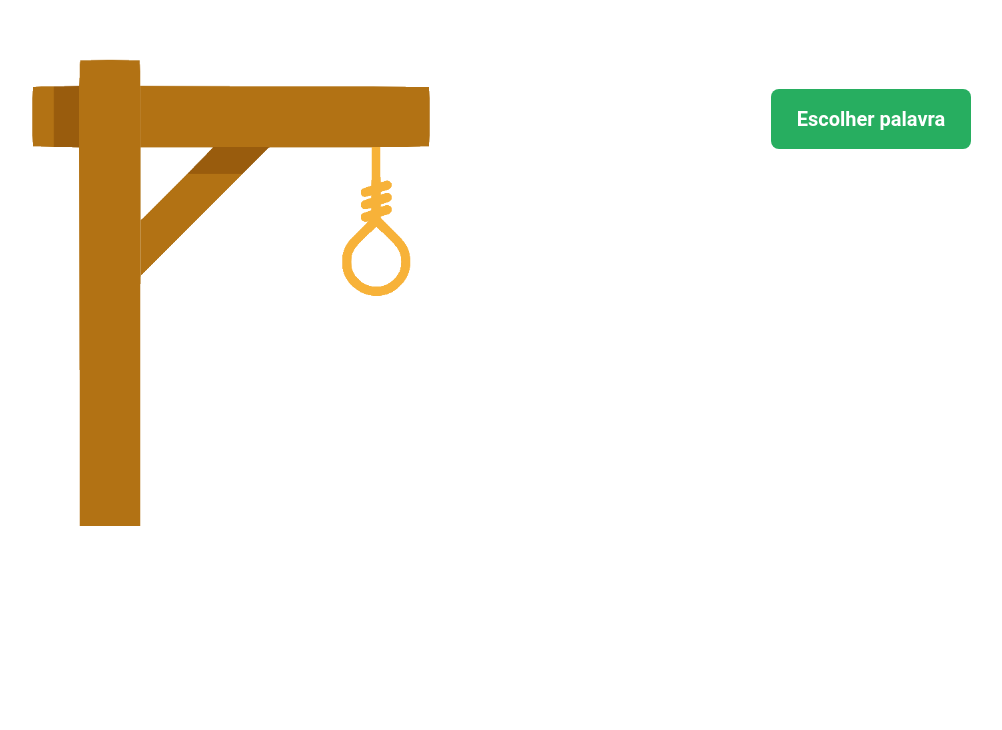
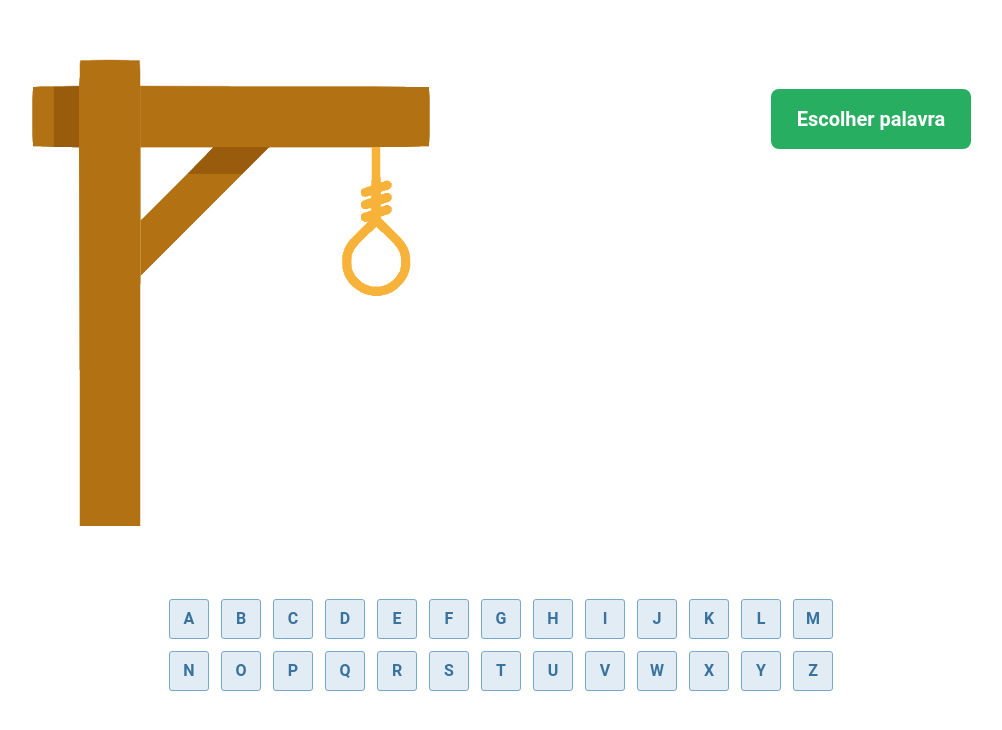
Before and after one commit to madukm/projeto8-jogoforca, a React app: page / in a window 1280 px wide. Shown: the whole page, without its empty margins (139-1141 px from the left). Built offline with nearby package versions, Linux system fonts and the light colour scheme.

Commit message:
Feat: alphabet layout

```diff
--- a/public/style.css
+++ b/public/style.css
@@ -1,3 +1,9 @@
+.game {
+    display: flex;
+    flex-direction: column;
+    gap: 70px;
+}
+
 .game .container {
     display: flex;
     justify-content: space-around;
@@ -25,3 +31,34 @@
 
     color: #FFFFFF;
 }
+
+.center {
+    display: flex;
+    justify-content: center;
+}
+
+
+.letters {
+    width: 700px;
+    display: flex;
+    justify-content: center;
+    gap: 12px;
+    flex-wrap: wrap;
+}
+
+.letter button {
+    width: 40px;
+    height: 40px;
+
+    font-family: 'Roboto';
+    font-style: normal;
+    font-weight: 700;
+    font-size: 16px;
+    line-height: 19px;
+    text-align: center;
+    color:  #39739D;
+    background: #E1ECF4;
+    border: 1px solid #7AA7C7;
+    border-radius: 3px;
+
+}
--- a/src/components/App.js
+++ b/src/components/App.js
@@ -6,11 +6,11 @@ import { useState } from "react";
 
 export default function App() {
 	let [forca, setForca] = useState(0);
+	let [alphabet, setAlphabet] = useState([]);
 
 	return (
 		<>
 			<Jogo forca={forca} setForca={setForca}/>
-			<Letras />
 		</>
 
 	);
--- a/src/components/Jogo.js
+++ b/src/components/Jogo.js
@@ -1,3 +1,4 @@
+import Letras from "./Letras";
 
 export default function Jogo(props) {
     // const forca_img = [
@@ -21,6 +22,9 @@ export default function Jogo(props) {
                 <button> Escolher palavra </button>
 
             </div>
+            <div class="center">
+                <Letras />
+            </div>
         </div>
     );
 }
--- a/src/components/Letras.js
+++ b/src/components/Letras.js
@@ -1,6 +1,18 @@
 export default function Letras(props) {
-    const alfabeto = ["a", "b", "c", "d", "e", "f", "g", "h", "i", "j", "k", "l", "m", "n", "o", "p", "q", "r", "s", "t", "u", "v", "w", "x", "y", "z"];
+    const alfabeto = ["A", "B", "C", "D", "E", "F", "G", "H", "I", "J", "K", "L", "M", "N", "O", "P", "Q", "R", "S", "T", "U", "V", "W", "X", "Y", "Z"];
 
 
-    return ("");
+    return (
+        <div class="letters">
+            {alfabeto.map( letra => <Letra key={letra} letter={letra}/>)}
+        </div>
+    );
 }
+
+function Letra(props) {
+    return (
+        <div class="letter">
+            <button type="button" disabled>{props.letter}</button>
+        </div>
+    );
+}
```
